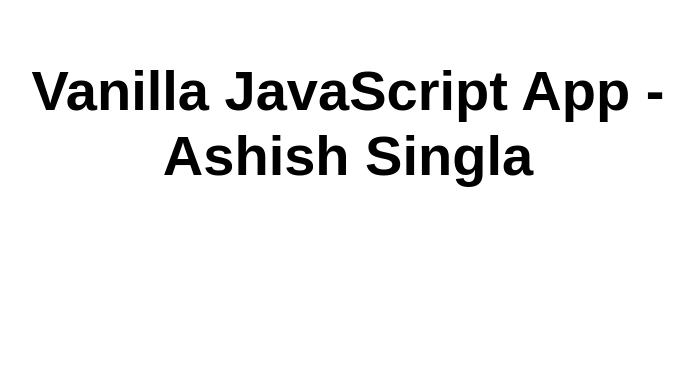
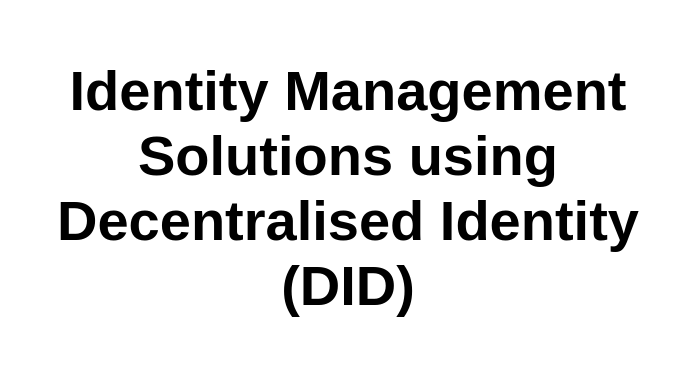
Before and after one commit to singla108/did-static-web-app, a website: page src/index.html in a window 1280 px wide. Shown: the whole page, without its empty margins (292-986 px from the left). Drawn offline with Linux system fonts and the light colour scheme.

Commit message:
Update index.html

```diff
--- a/src/index.html
+++ b/src/index.html
@@ -5,12 +5,12 @@
   <meta charset="UTF-8">
   <meta name="viewport" content="width=device-width, initial-scale=1.0">
   <link rel="stylesheet" href="styles.css">
-  <title>Vanilla JavaScript App - Ashish Singla</title>
+  <title>Decentralised Identity Management</title>
 </head>
 
 <body>
   <main>
-    <h1>Vanilla JavaScript App - Ashish Singla</h1>
+    <h1>Identity Management Solutions using Decentralised Identity (DID)</h1>
   </main>
 </body>
 
```
